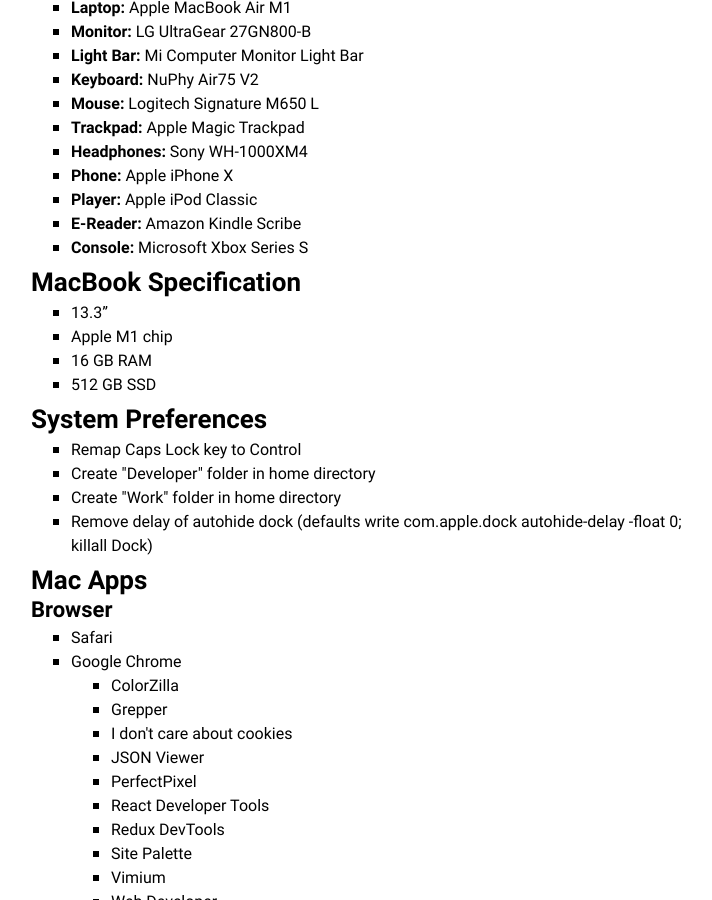
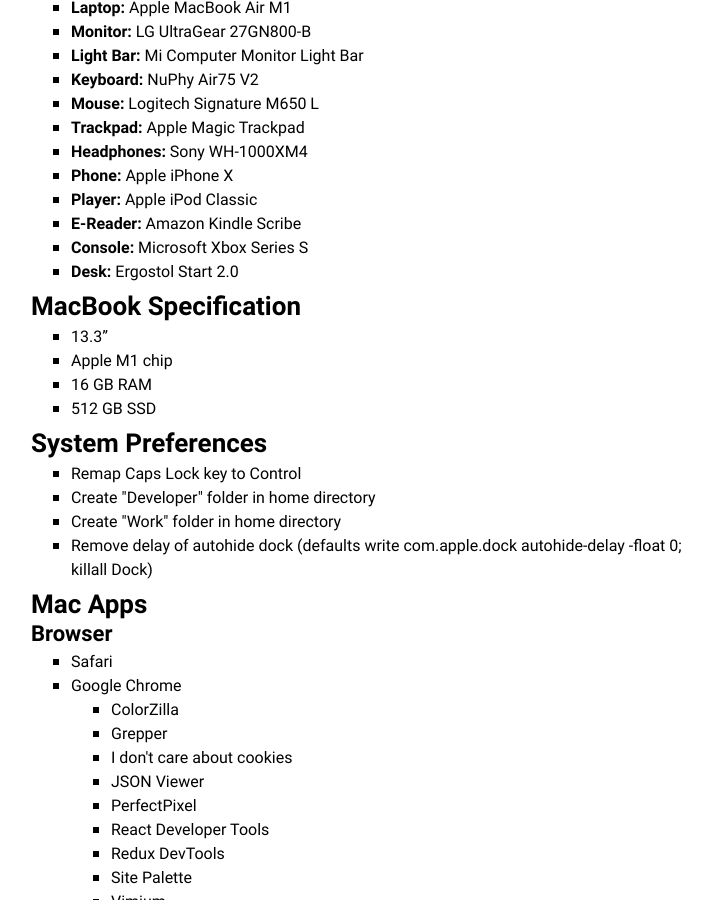
Before and after one commit to amalumian/www.malumian.dev, a Jekyll site: the page built from setup.html, in a window 1280 px wide and 900 px high, scrolled down 400 px. Shown: the whole window, without its empty margins (279-991 px from the left). Built offline with Jekyll 4.4.1, drawn with Linux system fonts in a browser that asks for light colours.

Commit message:
Update setup.html

```diff
--- a/setup.html
+++ b/setup.html
@@ -32,6 +32,7 @@
       <li><b>Player:</b> Apple iPod Classic</li>
       <li><b>E-Reader:</b> Amazon Kindle Scribe</li>
       <li><b>Console:</b> Microsoft Xbox Series S</li>
+      <li><b>Desk:</b> Ergostol Start 2.0</li>
     </ul>
     <h2 id="macbook-specification">MacBook Specification</h2>
     <ul>
```
